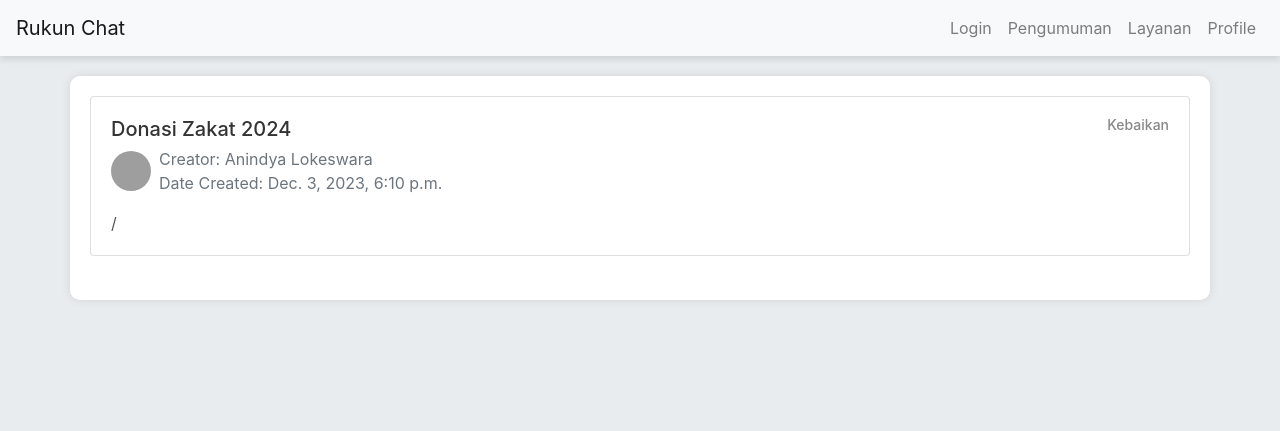
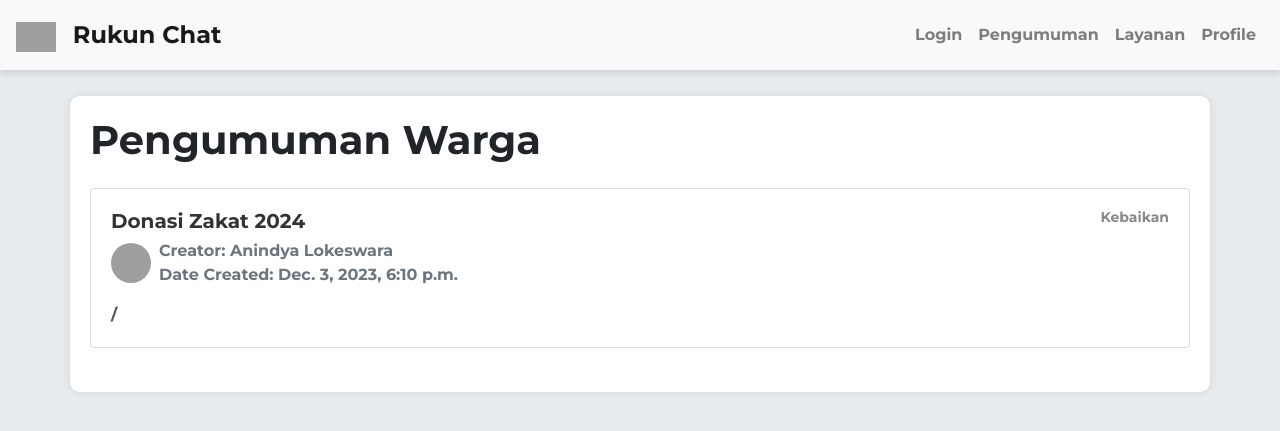
Before and after one commit to RukunChat/rukunchat-backend, a Django app: page /pengumuman/10/ in a window 1280 px wide. Shown: the top 431 px of the page. Run offline with Django 4.2, Linux system fonts and the light colour scheme; data comes from the database, SQL or seed files in the repository; both versions use the stored data as it was after the commit; some libraries are stand-ins or nearby versions; grey boxes are pictures that could not be loaded.

Commit message:
Modify FE

```diff
--- a/pengumuman/templates/pengumuman_detail.html
+++ b/pengumuman/templates/pengumuman_detail.html
@@ -105,6 +96,8 @@
 
 {% block content %}
 
+    <h1 class="mb-4">Pengumuman Warga</h1>
+
     <div class="card mb-4">
         <div class="card-body">
             <h5 class="card-title">
--- a/templates/base.html
+++ b/templates/base.html
@@ -8,24 +8,45 @@
     <title>{% block title %}Rukun Chat{% endblock %}</title>
     <!-- Add Bootstrap CSS link or other stylesheets for styling -->
     <link rel="stylesheet" href="https://maxcdn.bootstrapcdn.com/bootstrap/4.5.2/css/bootstrap.min.css">
+    <link rel="stylesheet" href="https://fonts.googleapis.com/css2?family=Montserrat:wght@700&display=swap">
     <style>
         /* Add your custom styles here */
         body {
-            padding-top: 56px; /* Adjust according to your navbar height */
+            padding-top: 76px; /* Adjust according to your navbar height */
+            font-family: 'Montserrat', sans-serif; /* Use Montserrat font */
+
         }
 
+
         .navbar {
-            background-color: #f8f9fa; /* Lighter color */
-            box-shadow: 0 4px 6px rgba(0, 0, 0, 0.1); /* Add a subtle shadow */
+        height: 70px; /* Increased height */
+        background-color: #ffffff; /* Lighter color */
+        box-shadow: 0 4px 6px rgba(0, 0, 0, 0.1); /* Add a subtle shadow */
         }
+
+        .navbar-brand {
+        font-family: 'Montserrat', sans-serif; /* Use Montserrat font */
+        font-size: 24px; /* Adjust font size */
+        font-weight: bold; /* Make it bold */
+        }
+
+        .navbar-logo {
+        height: 30px; /* Set the height of the logo */
+        margin-right: 10px; /* Adjust margin for spacing */
+        }
+
         {% block additional_styles %}{% endblock %}
     </style>
 </head>
 <body>
 
+    {% load static %}
     <!-- Navbar -->
     <nav class="navbar navbar-expand-lg navbar-light bg-light fixed-top">
-        <a class="navbar-brand" href="#">Rukun Chat</a>
+        <a class="navbar-brand" href="#">
+            <img src="https://w7.pngwing.com/pngs/278/613/png-transparent-crowd-drawing-cartoon-community-miscellaneous-audience-human-behavior-thumbnail.png" alt="Rukun Chat Logo" class="navbar-logo">
+            Rukun Chat
+        </a>
         <button class="navbar-toggler" type="button" data-toggle="collapse" data-target="#navbarNav" aria-controls="navbarNav" aria-expanded="false" aria-label="Toggle navigation">
             <span class="navbar-toggler-icon"></span>
         </button>
```
Also changed, not shown: other parts of pengumuman/templates/pengumuman_detail.html (+8 -17 lines), pengumuman/templates/pengumuman_list.html (+38 -2 lines), db.sqlite3.
